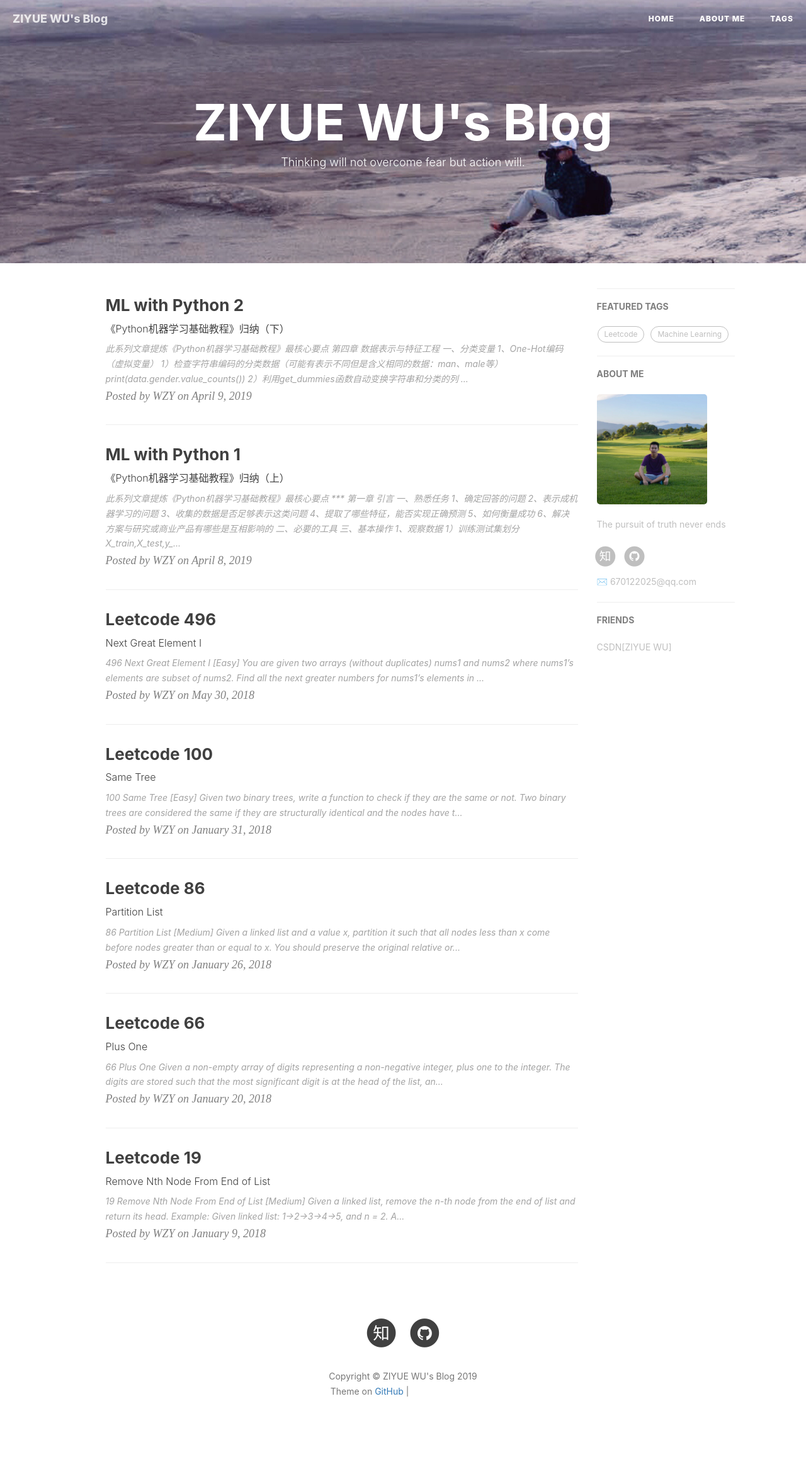
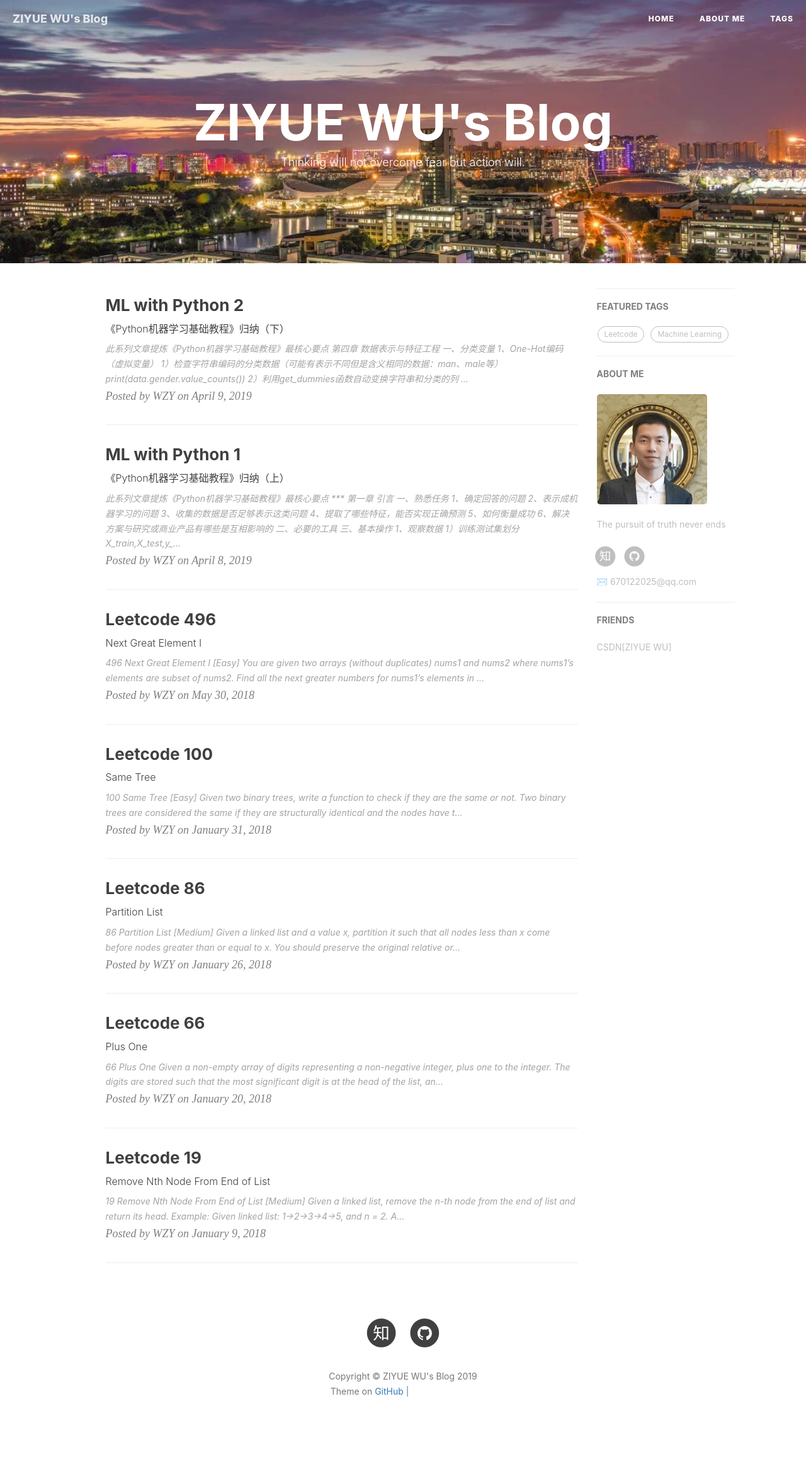
Before and after one commit to ZaccWu/ZaccWu.github.io, a Jekyll site: the page built from index.html, in a window 1280 px wide. Shown: the whole page at 63% size. Built offline with Jekyll 4.4.1, drawn with Linux system fonts in a browser that asks for light colours; nearby versions of some CDN libraries; the list of posts is cut into pages by our own code; comment, search, counter and statistics services are not loaded; grey boxes are pictures that could not be loaded.

Commit message:
Update _config.yml

```diff
--- a/_config.yml
+++ b/_config.yml
@@ -1,7 +1,7 @@
 # Site settings
 title: ZIYUE WU's Blog
 SEOTitle: 武子越的博客 | ZIYUE WU's Blog
-header-img: img/page.png
+header-img: img/zjubackground.png
 email: 670122025@qq.com
 description: "Learn By Doing, Keep Your Hands Dirty."
 keyword: "Vimz's, Vimz's Blog, 武子越的博客, ZIYUE WU, 武子越, Data Science, Machine Learning, Artificial Intelligence"
@@ -12,7 +12,7 @@
 # Sidebar settings
 sidebar: true                           # whether or not using Sidebar.
 sidebar-about-description: "The pursuit of truth never ends"
-sidebar-avatar: /img/head.JPG      # use absolute URL, seeing it's used in both `/` and `/about/`
+sidebar-avatar: /img/photo.JPG      # use absolute URL, seeing it's used in both `/` and `/about/`
 
 
 
```
